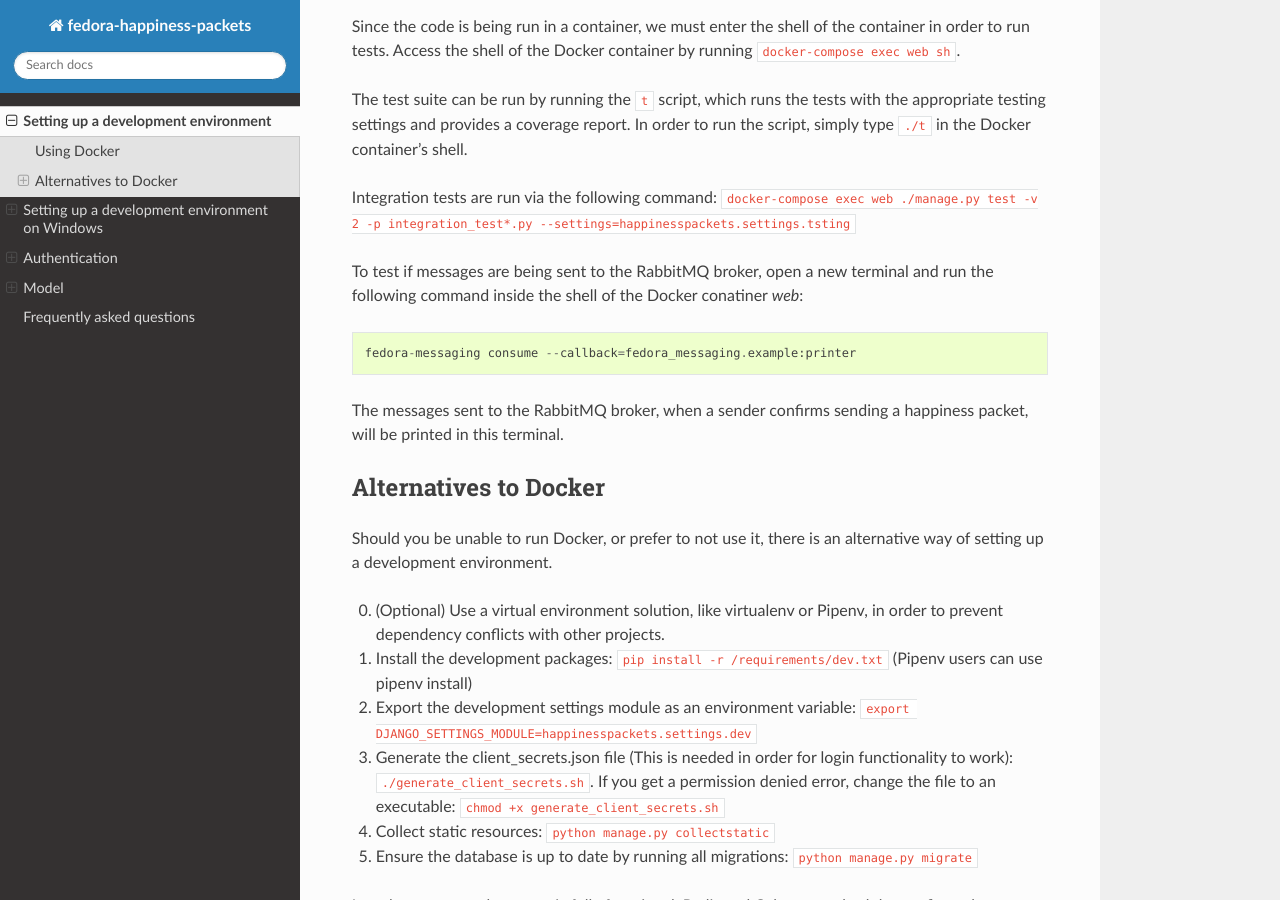
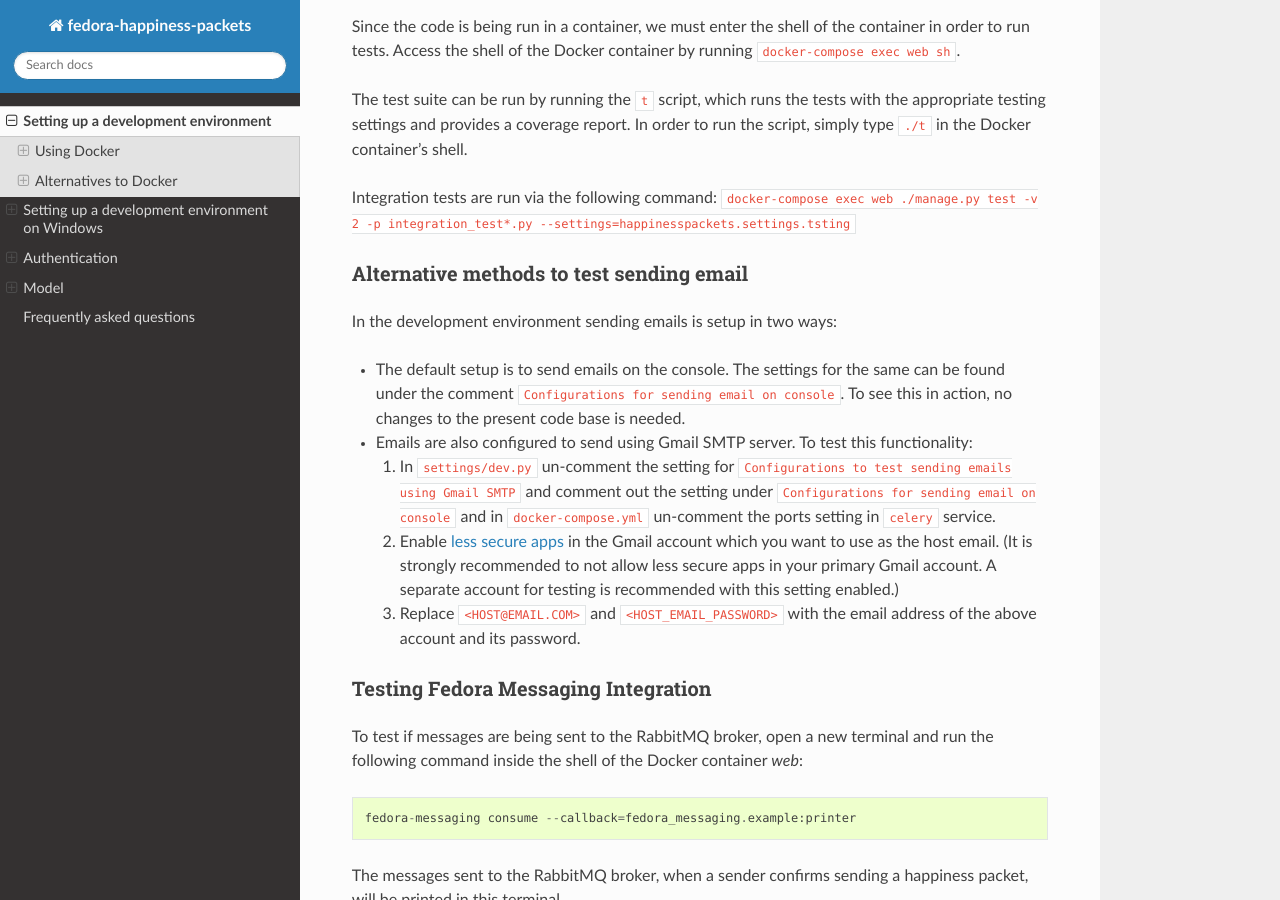
Before and after one commit to travisdev1/travis, a Sphinx documentation site: the page built from docs/setup/development.rst, in a window 1280 px wide and 900 px high, scrolled down 1125 px. Built offline with Sphinx 7.4.7 and the Read the Docs theme 2.0.0, drawn with Linux system fonts in a browser that asks for light colours; formulas are drawn with MathJax 3.

Commit message:
Add alternative method to test sending emails
This commit adds:
1. The configurations to test sending emails using Gmail's SMTP
server.
2. Add documentation guide for the same.

```diff
--- a/docker-compose.yml
+++ b/docker-compose.yml
@@ -27,6 +27,8 @@
     links:
       - db
       - redis
+    # ports:
+    #   - "587:587"
   db:
     image: postgres:10-alpine
     environment:
--- a/docs/setup/development.rst
+++ b/docs/setup/development.rst
@@ -47,7 +47,24 @@
 
 Integration tests are run via the following command: ``docker-compose exec web ./manage.py test -v 2 -p integration_test*.py --settings=happinesspackets.settings.tsting``
 
-To test if messages are being sent to the RabbitMQ broker, open a new terminal and run the following command inside the shell of the Docker conatiner `web`::
+Alternative methods to test sending email
+-----------------------------------------
+
+In the development environment sending emails is setup in two ways:
+
+* The default setup is to send emails on the console. The settings for the same can be found under the comment ``Configurations for sending email on console``. To see this in action, no changes to the present code base is needed.
+
+* Emails are also configured to send using Gmail SMTP server. To test this functionality:
+
+  1. In ``settings/dev.py`` un-comment the setting for ``Configurations to test sending emails using Gmail SMTP`` and comment out the setting under ``Configurations for sending email on console`` and in ``docker-compose.yml`` un-comment the ports setting in ``celery`` service.
+  2. Enable `less secure apps <https://myaccount.google.com/lesssecureapps>`_ in the Gmail account which you want to use as the host email.
+     (It is strongly recommended to not allow less secure apps in your primary Gmail account. A separate account for testing is recommended with this setting enabled.)
+  3. Replace ``<HOST@EMAIL.COM>`` and ``<HOST_EMAIL_PASSWORD>`` with the email address of the above account and its password.
+
+Testing Fedora Messaging Integration
+--------------------------------------
+
+To test if messages are being sent to the RabbitMQ broker, open a new terminal and run the following command inside the shell of the Docker container `web`::
 
     fedora-messaging consume --callback=fedora_messaging.example:printer
 
```
Also changed, not shown: 1 other file.
